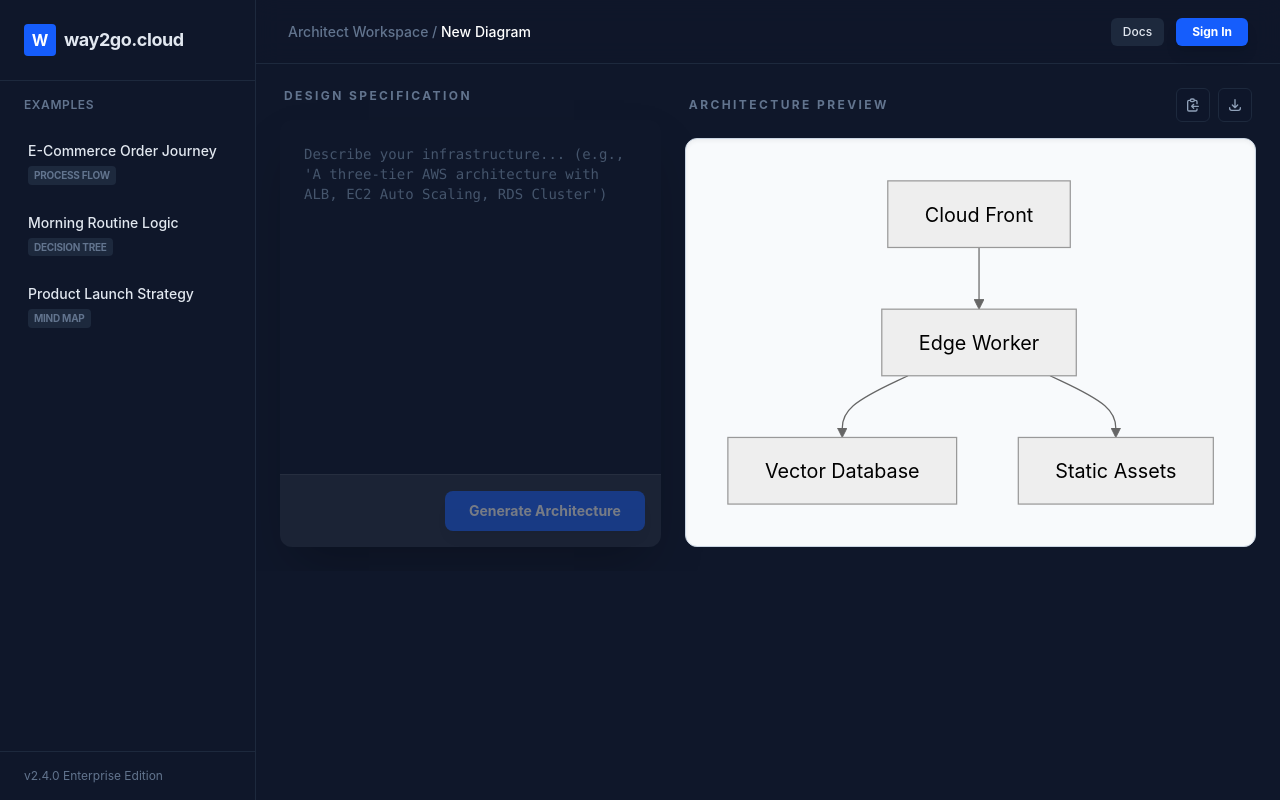
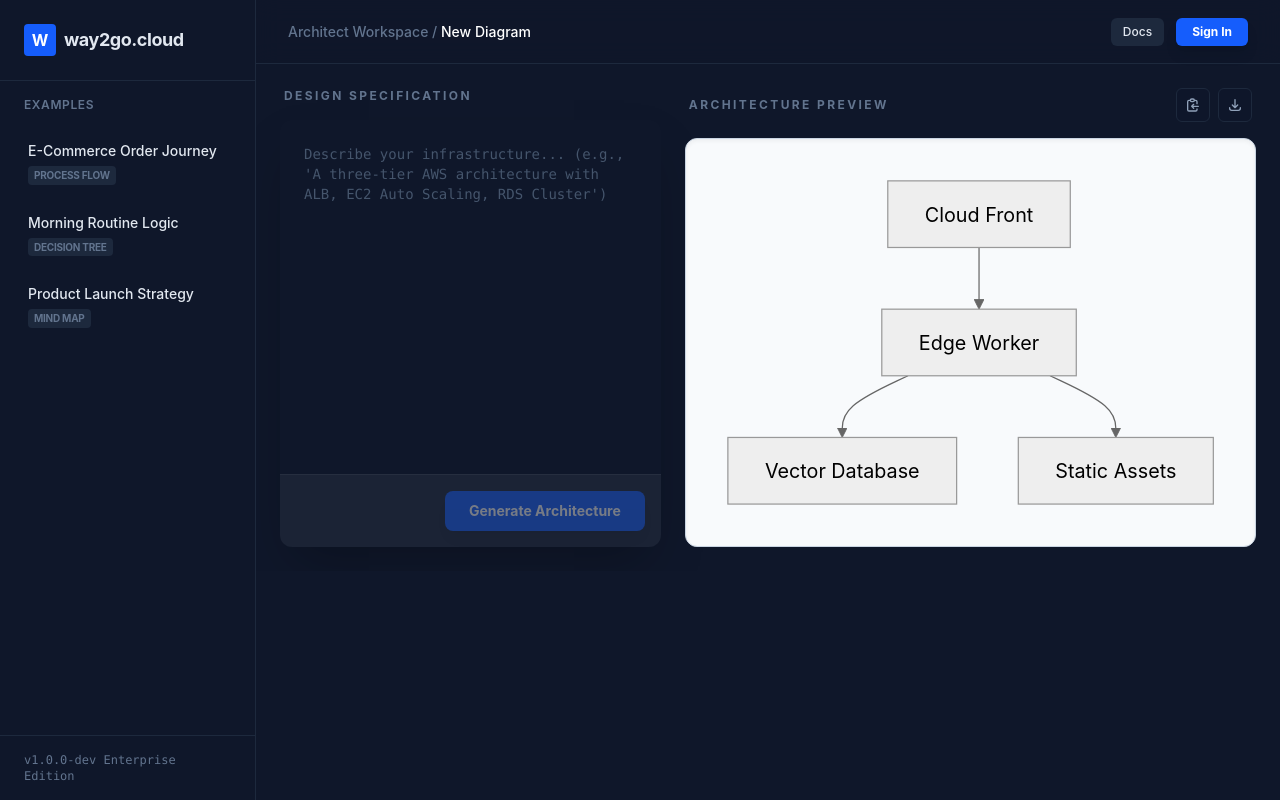
Before and after one commit to bantu-the-bot/way2go.cloud, a React (Vite) app: page / in a window 1280 px wide. Built offline with nearby package versions, Linux system fonts and the light colour scheme.

Commit message:
feat: implement dynamic SemVer system and resolve linting issues

```diff
--- a/src/App.tsx
+++ b/src/App.tsx
@@ -1,5 +1,6 @@
 import { useState, useEffect, useRef, useCallback } from 'react'
 import mermaid from 'mermaid'
+import { getVersionString } from './versionConfig'
 
 mermaid.initialize({
   startOnLoad: true,
@@ -87,9 +88,10 @@ function App() {
       if (data.chart) {
         setChart(data.chart)
       }
-    } catch (error: any) {
+    } catch (error) {
+      const message = error instanceof Error ? error.message : 'An unknown error occurred';
       console.error('Generation error:', error)
-      alert(`Architecture Synthesis Failed: ${error.message}`);
+      alert(`Architecture Synthesis Failed: ${message}`);
     } finally {
       setIsLoading(false)
     }
@@ -141,7 +143,7 @@ function App() {
           </nav>
         </div>
         <div className="p-4 border-t border-slate-800">
-          <div className="text-xs text-slate-500 px-2">v2.4.0 Enterprise Edition</div>
+          <div className="text-xs text-slate-500 px-2 font-mono">{getVersionString()} Enterprise Edition</div>
         </div>
       </aside>
 
--- /dev/null
+++ b/src/versionConfig.ts
@@ -0,0 +1,24 @@
+export const VERSION_CONFIG = {
+  MAJOR: 1,
+  MINOR: 0,
+  PATCH: 0,
+};
+
+export const getVersionString = () => {
+  const { MAJOR, MINOR, PATCH } = VERSION_CONFIG;
+  const version = `${MAJOR}.${MINOR}.${PATCH}`;
+
+  // Use Vite's environment variables or defined constants
+  const isDev = import.meta.env.DEV;
+  const commitSha = import.meta.env.VITE_COMMIT_SHA || '';
+
+  if (isDev) {
+    return `v${version}-dev`;
+  }
+
+  if (commitSha) {
+    return `v${version}+sha.${commitSha.substring(0, 7)}`;
+  }
+
+  return `v${version} (Prod)`;
+};
--- a/src/worker.ts
+++ b/src/worker.ts
@@ -1,5 +1,7 @@
 interface Env {
-  AI: any;
+  AI: {
+    run: (model: string, options: Record<string, unknown>) => Promise<{ response?: string }>;
+  };
 }
 
 export default {
@@ -63,9 +65,10 @@ Your task is to convert infrastructure descriptions into professional, high-fide
         return new Response(JSON.stringify({ chart: mermaidCode }), {
           headers: { 'Content-Type': 'application/json' },
         });
-      } catch (error: any) {
-        console.error("Worker Error:", error.message);
-        return new Response(JSON.stringify({ error: error.message }), {
+      } catch (error) {
+        const message = error instanceof Error ? error.message : 'An unknown error occurred';
+        console.error("Worker Error:", message);
+        return new Response(JSON.stringify({ error: message }), {
           status: 500,
           headers: { 'Content-Type': 'application/json' },
         });
--- a/vite.config.ts
+++ b/vite.config.ts
@@ -1,10 +1,24 @@
 import { defineConfig } from 'vite'
 import react from '@vitejs/plugin-react'
 import tailwindcss from '@tailwindcss/vite'
+import { execSync } from 'child_process'
+
+// Get commit SHA from environment or git
+let commitSha = process.env.CF_PAGES_COMMIT_SHA || '';
+if (!commitSha) {
+  try {
+    commitSha = execSync('git rev-parse HEAD').toString().trim();
+  } catch {
+    commitSha = 'unknown';
+  }
+}
 
 export default defineConfig({
   plugins: [
     react(),
     tailwindcss(),
   ],
+  define: {
+    'import.meta.env.VITE_COMMIT_SHA': JSON.stringify(commitSha),
+  },
 })
```
Also changed, not shown: src/vite-env.d.ts (added, +9 -0 lines), 1 other file (tests, documents, lock files or other folders).
